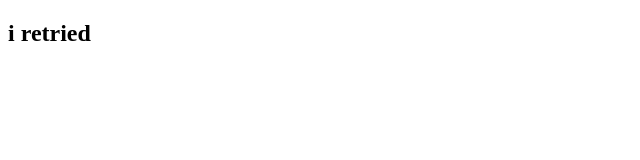
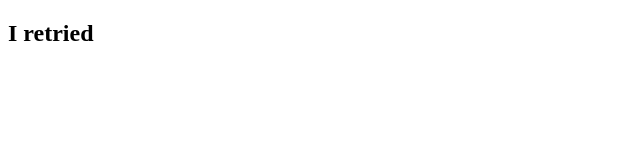
Before and after one commit to 2022-bancow-teamProject/client-for-practice, a Next.js app: page /retry in a window 1280 px wide. Shown: the top 160 px of the page, without its empty margins (0-640 px from the left). Built offline with nearby package versions, Linux system fonts and the light colour scheme.

Commit message:
fix: Correct typing error

```diff
--- a/pages/retry.tsx
+++ b/pages/retry.tsx
@@ -1,7 +1,7 @@
 import { NextPage } from "next";
 
 const Retry: NextPage =() =>{
-  return <h2>i retried</h2>
+  return <h2>I retried</h2>
 }
 
 export default Retry
```
